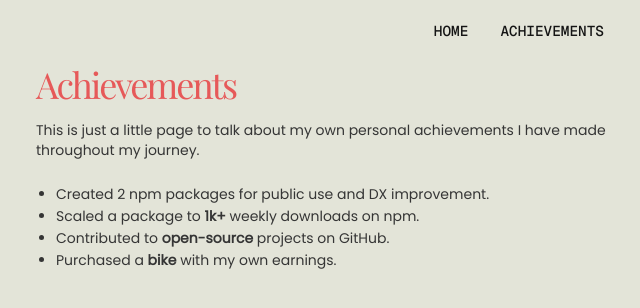
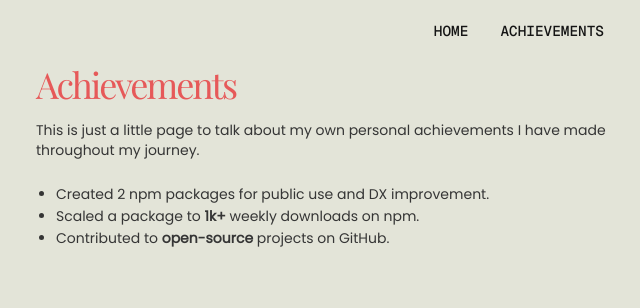
Before and after one commit to bhaveshsinghal95182/portfolio, a Next.js app: page /achievements in a window 1280 px wide. Shown: the top 308 px of the page, without its empty margins (304-944 px from the left). Built offline with nearby package versions, Linux system fonts and the light colour scheme; a web font is replaced by a local one.

Commit message:
removed an achievement, made it awkward

```diff
--- a/src/app/achievements/page.tsx
+++ b/src/app/achievements/page.tsx
@@ -25,10 +25,6 @@ export default function AchievementsPage() {
             Contributed to <span className="font-bold">open-source</span>{" "}
             projects on GitHub.
           </li>
-          <li className="font-poppins text-muted-black text-sm">
-            Purchased a <span className="font-bold">bike</span> with my own
-            earnings.
-          </li>
         </ul>
       </div>
     </section>
```
